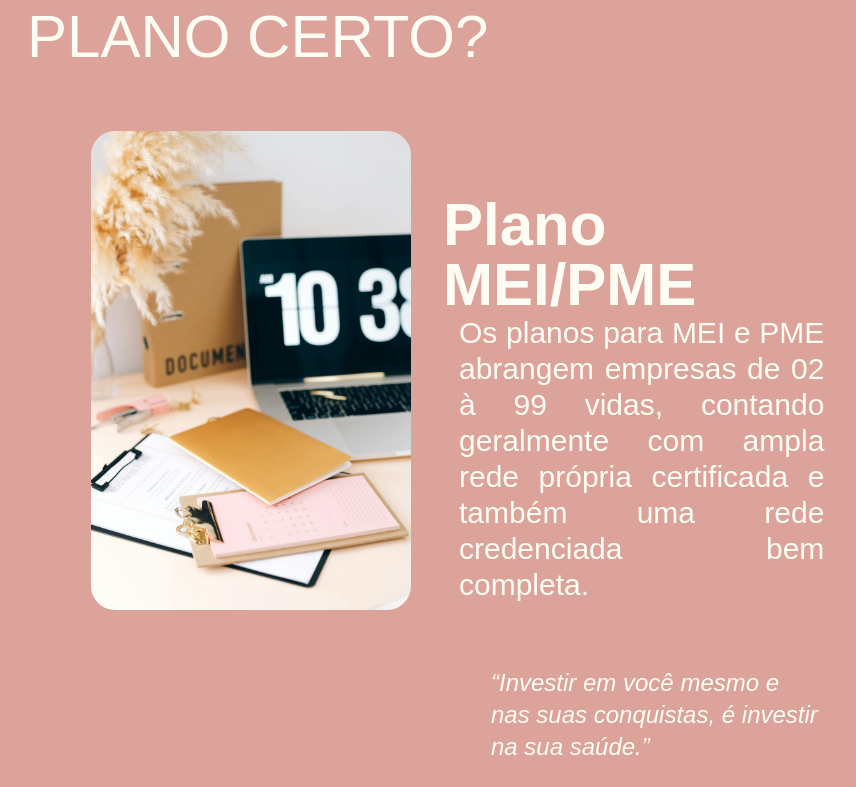
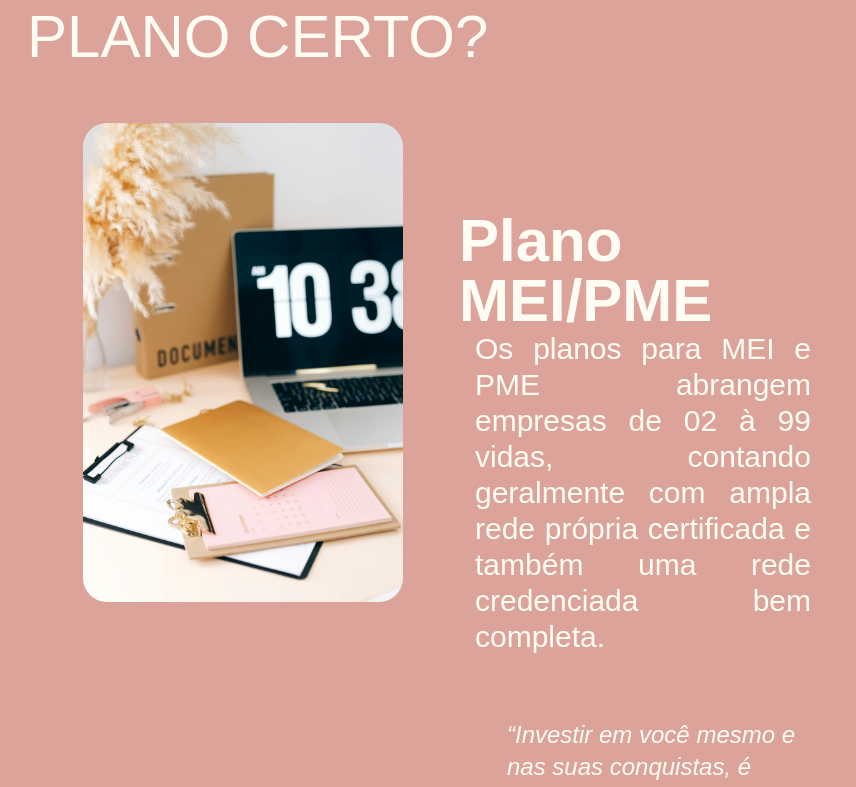
Before and after one commit to ChristianDantasGermano/site-margarete-planos-saude, a React (Vite) app: page /blog in a window 1280 px wide. Shown: the part 1549-2336 px from the top of the page, without its empty margins (165-1021 px from the left). Built offline with nearby package versions, Linux system fonts and the light colour scheme; a web font is replaced by a local one.

Commit message:
ajuste no layout do blog

```diff
--- a/src/pages/Blog/components/TipoPlano/index.tsx
+++ b/src/pages/Blog/components/TipoPlano/index.tsx
@@ -50,7 +50,7 @@ export default function TipoPlanos() {
       <div className="flex gap-6">
         <div className="flex flex-col p-12">
           {tipoPlanos.map((beneficio, index) => (
-            <div className="flex gap-8 m-4" key={index}>
+            <div className="flex gap-8 m-2" key={index}>
               {index % 2 === 0 && (
                 <div className="max-w-xs">
                   <img
@@ -59,7 +59,7 @@ export default function TipoPlanos() {
                   />
                 </div>
               )}
-              <div className="flex flex-col flex-grow">
+              <div className="flex flex-col flex-grow p-4 m-2">
                 <h1 className="font-belleza text-6xl font-semibold text-base-base pt-16">
                   {beneficio.titulo}
                 </h1>
```
